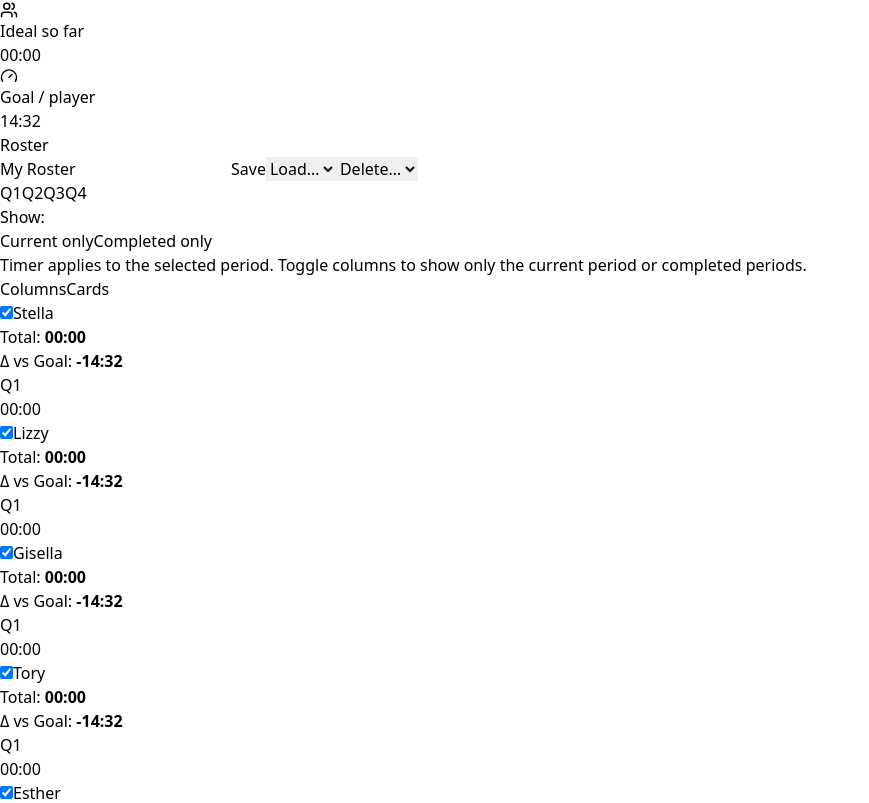
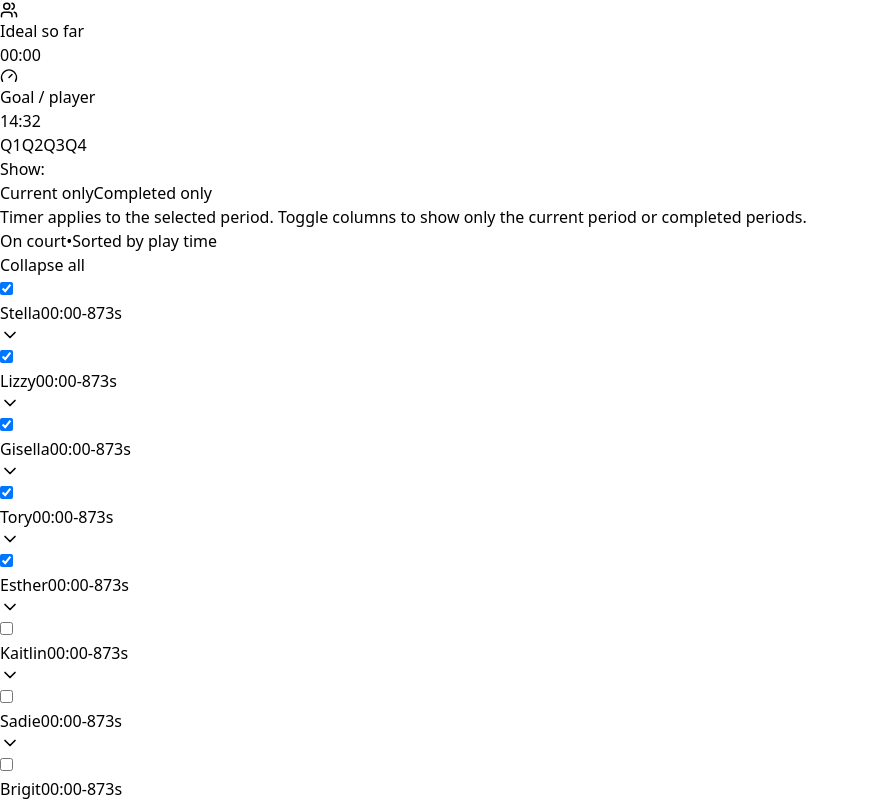
Before and after one commit to cessien/minutecounter, a React (Vite) app: page / in a window 1280 px wide. Shown: the part 237-1040 px from the top of the page, without its empty margins (0-869 px from the left). Built offline with nearby package versions, Linux system fonts and the light colour scheme.

Commit message:
error handling and UX imporvements

```diff
--- a/src/app.jsx
+++ b/src/app.jsx
@@ -7,7 +7,7 @@ import {
   Tooltip,
   ResponsiveContainer,
 } from "recharts";
-import { motion } from "framer-motion";
+import { motion, AnimatePresence, LayoutGroup } from "framer-motion";
 import {
   Play,
   Pause,
@@ -21,6 +21,7 @@ import {
   Plus,
   Minus,
   Timer,
+  ChevronDown,
 } from "lucide-react";
 
 // ---------- Utilities ----------
@@ -91,8 +92,14 @@ export default function PlayingTimeApp() {
   const [baseline, setBaseline] = useState("goal"); // 'goal' (full game / players) or 'ideal' (so far)
   // View mode for period columns: show only current period or completed periods
   const [periodView, setPeriodView] = useState("current"); // 'current' | 'completed'
-  // Layout: columns (players as columns) or cards (one per row)
-  const [layout, setLayout] = useState("columns"); // 'columns' | 'cards'
+  // Expanded accordion cards
+  const [expandedIds, setExpandedIds] = useState(new Set());
+  // Error toast for too many players
+  const [errorToast, setErrorToast] = useState(null);
+  const errorTimeoutRef = useRef(null);
+  // Toast notification for errors
+  const [toast, setToast] = useState(null);
+  const toastTimeoutRef = useRef(null);
 
   // -------- Timeouts & Overtime (single team; independent of player timer) --------
   const BASE_TIMEOUTS = 5; // full timeouts per game
@@ -297,7 +304,22 @@ export default function PlayingTimeApp() {
     setRunning(false);
     setCurrentPeriod((i) => Math.min(i + 1, numPeriods - 1));
   };
+  const showError = (message) => {
+    if (errorTimeoutRef.current) clearTimeout(errorTimeoutRef.current);
+    setErrorToast(message);
+    errorTimeoutRef.current = setTimeout(() => setErrorToast(null), 3000);
+  };
+
   const toggleActive = (idx) => {
+    const player = players[idx];
+    const currentActiveCount = players.filter((p) => p.active).length;
+
+    // If trying to activate and already at max, show error
+    if (!player.active && currentActiveCount >= onCourt) {
+      showError(`Only ${onCourt} players can be on court. Remove someone first!`);
+      return;
+    }
+
     setPlayers((prev) => {
       const next = [...prev];
       next[idx] = { ...next[idx], active: !next[idx].active };
@@ -401,6 +423,31 @@ export default function PlayingTimeApp() {
       ? completedPeriods
       : [currentPeriod];
 
+  // Sorted players: active first, then by totalMs descending
+  const sortedPlayers = useMemo(() => {
+    return [...players]
+      .map((p, idx) => ({ ...p, originalIdx: idx }))
+      .sort((a, b) => {
+        // Active players first
+        if (a.active !== b.active) return b.active - a.active;
+        // Then by total time descending (most played at top)
+        return b.totalMs - a.totalMs;
+      });
+  }, [players]);
+
+  // Toggle accordion expansion
+  const toggleExpanded = (id) => {
+    setExpandedIds((prev) => {
+      const next = new Set(prev);
+      if (next.has(id)) {
+        next.delete(id);
+      } else {
+        next.add(id);
+      }
+      return next;
+    });
+  };
+
   // Chart data
   const chartData = players.map((p) => ({
     name: p.name,
@@ -409,6 +456,29 @@ export default function PlayingTimeApp() {
 
   return (
     <div className="min-h-screen bg-gradient-to-b from-sky-50 via-white to-violet-50 text-gray-900 pb-40">
+      {/* Error Toast */}
+      <AnimatePresence>
+        {errorToast && (
+          <motion.div
+            initial={{ opacity: 0, y: -50, scale: 0.9 }}
+            animate={{ opacity: 1, y: 0, scale: 1 }}
+            exit={{ opacity: 0, y: -20, scale: 0.9 }}
+            className="fixed top-4 left-1/2 -translate-x-1/2 z-[100] px-4 py-3 rounded-2xl bg-rose-600 text-white shadow-lg flex items-center gap-3 max-w-[90vw]"
+          >
+            <div className="w-6 h-6 rounded-full bg-white/20 flex items-center justify-center shrink-0">
+              <span className="text-sm font-bold">!</span>
+            </div>
+            <span className="text-sm font-medium">{errorToast}</span>
+            <button
+              onClick={() => setErrorToast(null)}
+              className="ml-2 text-white/80 hover:text-white"
+            >
+              ✕
+            </button>
+          </motion.div>
+        )}
+      </AnimatePresence>
+
       {/* Header */}
       <div className="sticky top-0 z-40 backdrop-blur supports-[backdrop-filter]:bg-white/70 bg-white/90 border-b">
         <div className="max-w-3xl mx-auto px-4 py-3 flex items-center justify-between gap-3">
@@ -480,60 +550,6 @@ export default function PlayingTimeApp() {
           />
         </div>
 
-        {/* Roster manager */}
-        <section className="bg-white/90 rounded-2xl shadow-sm p-4 space-y-3">
-          <h2 className="font-semibold">Roster</h2>
-          <div className="flex flex-wrap items-center gap-2">
-            <input
-              className="rounded-xl border px-3 py-3 w-56"
-              value={rosterName}
-              onChange={(e) => setRosterName(e.target.value)}
-              placeholder="Roster name"
-            />
-            <button
-              className="px-4 py-3 rounded-xl bg-emerald-600 text-white hover:bg-emerald-700 active:scale-[.99]"
-              onClick={saveCurrentRoster}
-            >
-              Save
-            </button>
-            <select
-              className="rounded-xl border px-3 py-3"
-              onChange={(e) =>
-                e.target.value && loadRosterByName(e.target.value)
-              }
-              defaultValue=""
-            >
-              <option value="" disabled>
-                Load…
-              </option>
-              {simpleRosterOptions.map((name) => (
-                <option key={name} value={name}>
-                  {name}
-                </option>
-              ))}
-            </select>
-            <select
-              className="rounded-xl border px-3 py-3"
-              onChange={(e) => {
-                const v = e.target.value;
-                if (!v) return;
-                deleteRosterByName(v);
-                e.target.value = "";
-              }}
-              defaultValue=""
-            >
-              <option value="" disabled>
-                Delete…
-              </option>
-              {simpleRosterOptions.map((name) => (
-                <option key={name} value={name}>
-                  {name}
-                </option>
-              ))}
-            </select>
-          </div>
-        </section>
-
         {/* Period tabs */}
         <section className="bg-white/90 rounded-2xl shadow-sm p-3">
           <div className="flex flex-wrap items-center gap-2 justify-between">
@@ -570,29 +586,27 @@ export default function PlayingTimeApp() {
           </p>
         </section>
 
-        {/* Players list (mobile cards) */}
-        <section className="space-y-2">
-          <div className="flex items-center justify-end">
-            <Segmented
-              value={layout}
-              onChange={setLayout}
-              options={[
-                { value: "columns", label: "Columns" },
-                { value: "cards", label: "Cards" },
-              ]}
-            />
+        {/* Players list - Accordion cards */}
+        <section className="space-y-1">
+          <div className="flex items-center justify-between mb-2">
+            <div className="text-xs text-gray-500">
+              <span className="inline-flex items-center gap-1">
+                <span className="w-2 h-2 rounded-full bg-emerald-500" /> On court
+              </span>
+              <span className="mx-2">•</span>
+              <span>Sorted by play time</span>
+            </div>
+            <button
+              onClick={() => setExpandedIds(new Set())}
+              className="text-xs text-indigo-600 hover:text-indigo-800"
+            >
+              Collapse all
+            </button>
           </div>
 
-          {layout === "columns" ? (
-            <div className="overflow-x-auto">
-              <div
-                className="grid gap-2"
-                style={{
-                  gridAutoFlow: "column",
-                  gridAutoColumns: "minmax(140px,1fr)",
-                }}
-              >
-                {players.map((p, idx) => {
+          <LayoutGroup>
+            <div className="flex flex-col gap-1">
+              {sortedPlayers.map((p) => {
                 const base = baselineMs || 1;
                 const prog = Math.max(0, Math.min(1, p.totalMs / base));
                 const delta =
@@ -600,113 +614,99 @@ export default function PlayingTimeApp() {
                   (baseline === "goal"
                     ? goalPerPlayerFullGameMs
                     : idealMsSoFar);
+                const isExpanded = expandedIds.has(p.id);
+
                 return (
                   <motion.div
                     key={p.id}
-                      className="bg-white rounded-2xl shadow-sm p-3 min-w-[140px]"
-                    >
-                      <div className="flex items-center gap-2 mb-2">
-                        <input
-                          type="checkbox"
-                          checked={p.active}
-                          onChange={() => toggleActive(idx)}
-                          className="h-5 w-5"
-                        />
-                        <input
-                          className="w-full rounded-xl border px-2 py-1 font-medium"
-                          value={p.name}
-                          onChange={(e) => updateName(idx, e.target.value)}
-                        />
-                      </div>
-                      <Progress value={prog * 100} />
-                      <div className="mt-1 text-[11px] text-gray-600 space-y-1">
-                        <div>
-                          Total:{" "}
-                          <b className="tabular-nums">{msToClock(p.totalMs)}</b>
-                        </div>
-                        <div>
-                          Δ {baseline === "goal" ? "vs Goal" : "vs Ideal"}:{" "}
-                          <b
-                            className={`tabular-nums ${
-                              delta < 0
-                                ? "text-blue-700"
-                                : delta > 0
-                                ? "text-rose-700"
-                                : ""
+                    layout
+                    transition={{
+                      layout: { type: "spring", stiffness: 500, damping: 35 },
+                    }}
+                    className={`rounded-2xl shadow-sm overflow-hidden ${
+                      p.active
+                        ? "bg-gradient-to-r from-emerald-50 to-white border-l-4 border-emerald-500"
+                        : "bg-white"
                     }`}
                   >
-                            {delta === 0
-                              ? "±00:00"
-                              : `${delta > 0 ? "+" : "-"}${msToClock(
-                                  Math.abs(delta)
-                                )}`}
-                          </b>
-                        </div>
-                      </div>
-                      <div
-                        className="mt-2 grid gap-2 text-[11px]"
-                        style={{
-                          gridTemplateColumns: `repeat(${Math.max(
-                            1,
-                            displayedPeriods.length
-                          )}, minmax(0,1fr))`,
-                        }}
-                      >
-                        {displayedPeriods.map((i) => (
-                          <div
-                            key={i}
-                            className="rounded-lg bg-gray-100 px-2 py-1 text-center tabular-nums"
-                          >
-                            <div className="text-[10px] text-gray-500">
-                              {periodLabels[i]}
-                            </div>
-                            {msToClock(p.periodMs[i] || 0)}
-                          </div>
-                        ))}
-                      </div>
-                    </motion.div>
-                  );
-                })}
-              </div>
-            </div>
-          ) : (
-            <div className="space-y-2">
-              {players.map((p, idx) => {
-                const base = baselineMs || 1;
-                const prog = Math.max(0, Math.min(1, p.totalMs / base));
-                const delta =
-                  p.totalMs -
-                  (baseline === "goal"
-                    ? goalPerPlayerFullGameMs
-                    : idealMsSoFar);
-                return (
+                    {/* Collapsed header - always visible */}
                     <motion.div
-                    key={p.id}
-                    whileTap={{ scale: 0.995 }}
-                    className="bg-white rounded-2xl shadow-sm p-3 flex items-center gap-3"
+                      layout="position"
+                      className="flex items-center gap-3 p-3 cursor-pointer"
+                      onClick={() => toggleExpanded(p.id)}
                     >
                       <input
                         type="checkbox"
                         checked={p.active}
-                      onChange={() => toggleActive(idx)}
-                      className="h-6 w-6"
+                        onChange={(e) => {
+                          e.stopPropagation();
+                          toggleActive(p.originalIdx);
+                        }}
+                        onClick={(e) => e.stopPropagation()}
+                        className="h-6 w-6 shrink-0"
                       />
-                    <div className="flex-1 min-w-0">
+                      <div className="flex-1 min-w-0 flex items-center gap-3">
+                        <span className="font-medium truncate">{p.name}</span>
+                        <span className="text-xs tabular-nums text-gray-600">
+                          {msToClock(p.totalMs)}
+                        </span>
+                        <span
+                          className={`text-xs tabular-nums ${
+                            delta < 0
+                              ? "text-blue-600"
+                              : delta > 0
+                              ? "text-rose-600"
+                              : "text-gray-500"
+                          }`}
+                        >
+                          {delta === 0
+                            ? "±0"
+                            : `${delta > 0 ? "+" : ""}${Math.round(
+                                delta / 1000
+                              )}s`}
+                        </span>
+                      </div>
+                      <div className="w-16 shrink-0">
+                        <Progress value={prog * 100} />
+                      </div>
+                      <motion.div
+                        animate={{ rotate: isExpanded ? 180 : 0 }}
+                        transition={{ duration: 0.2 }}
+                        className="shrink-0 text-gray-400"
+                      >
+                        <ChevronDown size={20} />
+                      </motion.div>
+                    </motion.div>
+
+                    {/* Expanded content */}
+                    <AnimatePresence initial={false}>
+                      {isExpanded && (
+                        <motion.div
+                          initial={{ height: 0, opacity: 0 }}
+                          animate={{ height: "auto", opacity: 1 }}
+                          exit={{ height: 0, opacity: 0 }}
+                          transition={{ duration: 0.2 }}
+                          className="overflow-hidden"
+                        >
+                          <div className="px-3 pb-3 pt-0 space-y-3">
                             <input
                               className="w-full rounded-xl border px-3 py-2 font-medium"
                               value={p.name}
-                        onChange={(e) => updateName(idx, e.target.value)}
+                              onChange={(e) =>
+                                updateName(p.originalIdx, e.target.value)
+                              }
+                              onClick={(e) => e.stopPropagation()}
                             />
-                      <div className="mt-2">
-                        <Progress value={prog * 100} />
-                      </div>
-                      <div className="mt-1 text-[11px] text-gray-600 flex flex-wrap gap-3">
+                            <div className="text-[11px] text-gray-600 flex flex-wrap gap-3">
                               <span>
                                 Total:{" "}
-                          <b className="tabular-nums">{msToClock(p.totalMs)}</b>
+                                <b className="tabular-nums">
+                                  {msToClock(p.totalMs)}
+                                </b>
                               </span>
                               <span>
-                          Δ {baseline === "goal" ? "vs Goal" : "vs Ideal"}:{" "}
+                                Δ {baseline === "goal" ? "vs Goal" : "vs Ideal"}
+                                :{" "}
                                 <b
                                   className={`tabular-nums ${
                                     delta < 0
@@ -725,7 +725,7 @@ export default function PlayingTimeApp() {
                               </span>
                             </div>
                             <div
-                        className="mt-2 grid gap-2 text-[11px]"
+                              className="grid gap-2 text-[11px]"
                               style={{
                                 gridTemplateColumns: `repeat(${Math.max(
                                   1,
@@ -747,10 +747,13 @@ export default function PlayingTimeApp() {
                             </div>
                           </div>
                         </motion.div>
+                      )}
+                    </AnimatePresence>
+                  </motion.div>
                 );
               })}
             </div>
-          )}
+          </LayoutGroup>
         </section>
 
         {/* Chart */}
@@ -928,6 +931,60 @@ export default function PlayingTimeApp() {
         </div>
       </section>
 
+      {/* Roster manager */}
+      <section className="bg-white/90 rounded-2xl shadow-sm p-4 space-y-3">
+        <h2 className="font-semibold">Roster</h2>
+        <div className="flex flex-wrap items-center gap-2">
+          <input
+            className="rounded-xl border px-3 py-3 w-56"
+            value={rosterName}
+            onChange={(e) => setRosterName(e.target.value)}
+            placeholder="Roster name"
+          />
+          <button
+            className="px-4 py-3 rounded-xl bg-emerald-600 text-white hover:bg-emerald-700 active:scale-[.99]"
+            onClick={saveCurrentRoster}
+          >
+            Save
+          </button>
+          <select
+            className="rounded-xl border px-3 py-3"
+            onChange={(e) =>
+              e.target.value && loadRosterByName(e.target.value)
+            }
+            defaultValue=""
+          >
+            <option value="" disabled>
+              Load…
+            </option>
+            {simpleRosterOptions.map((name) => (
+              <option key={name} value={name}>
+                {name}
+              </option>
+            ))}
+          </select>
+          <select
+            className="rounded-xl border px-3 py-3"
+            onChange={(e) => {
+              const v = e.target.value;
+              if (!v) return;
+              deleteRosterByName(v);
+              e.target.value = "";
+            }}
+            defaultValue=""
+          >
+            <option value="" disabled>
+              Delete…
+            </option>
+            {simpleRosterOptions.map((name) => (
+              <option key={name} value={name}>
+                {name}
+              </option>
+            ))}
+          </select>
+        </div>
+      </section>
+
       {/* Sticky mobile controls */}
       <div className="fixed bottom-0 left-0 right-0 border-t bg-white/95 backdrop-blur supports-[backdrop-filter]:bg-white/70 z-50">
         <div className="max-w-3xl mx-auto p-3 flex items-center gap-2 justify-between">
```
Lines whose indentation alone changed are shown as unchanged.
